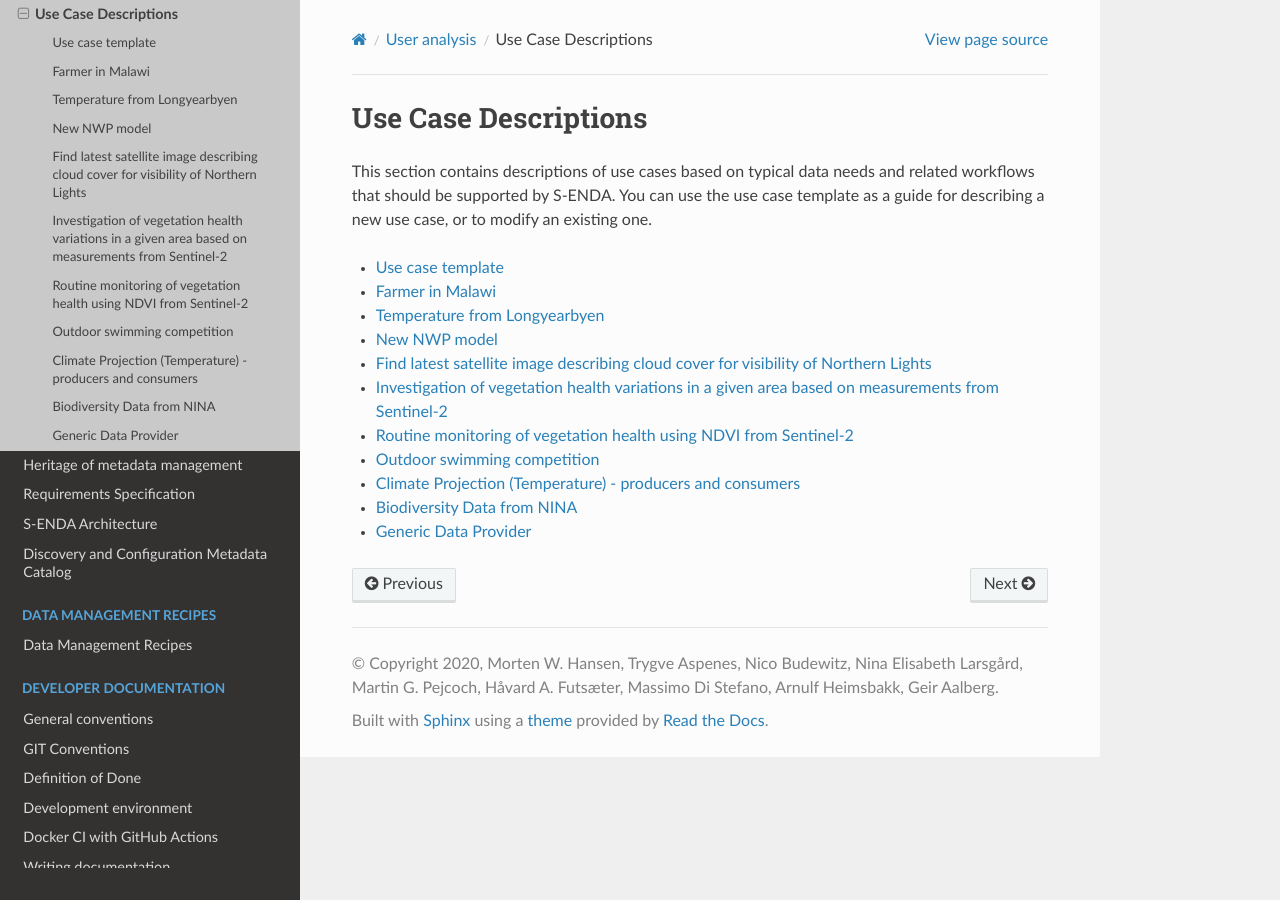
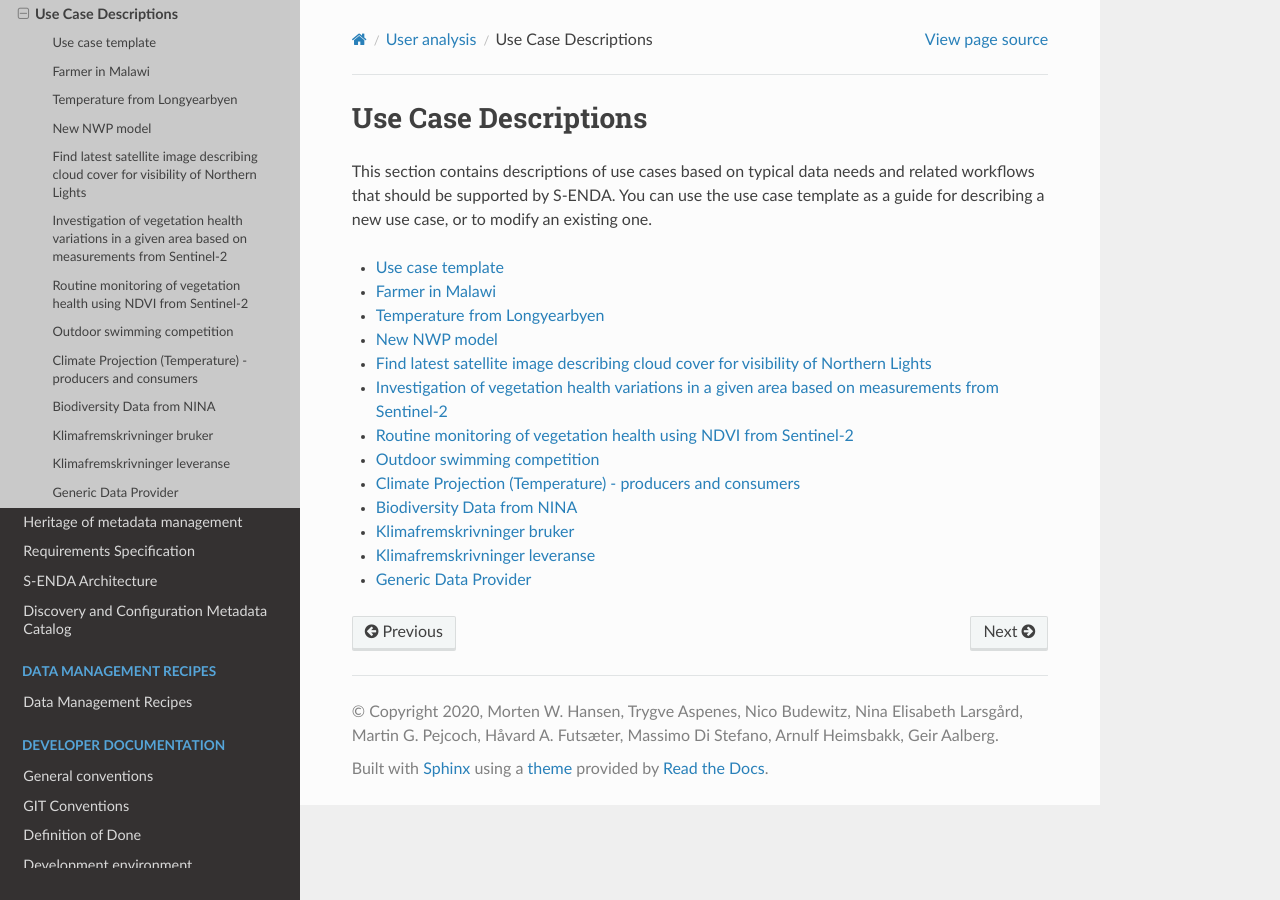
Before and after one commit to metno/S-ENDA-documentation, a Sphinx documentation site: the page built from source/use_cases.rst, in a window 1280 px wide. Built offline with Sphinx 7.4.7 and the Read the Docs theme 2.0.0, drawn with Linux system fonts in a browser that asks for light colours.

Commit message:
#210: reinserted klimafremskrivinger use cases for reference (they can be removed again later)

```diff
--- a/source/use_cases.rst
+++ b/source/use_cases.rst
@@ -21,4 +21,6 @@ new use case, or to modify an existing one.
    use_case_swimming_comp.rst
    use_case_climate_projection.rst
    use_case_NINA.rst
+   use_case_klimafremskrivninger_bruker.rst
+   use_case_klimafremskrivninger_leveranse.rst
    use_case_generic_provider.rst
```
